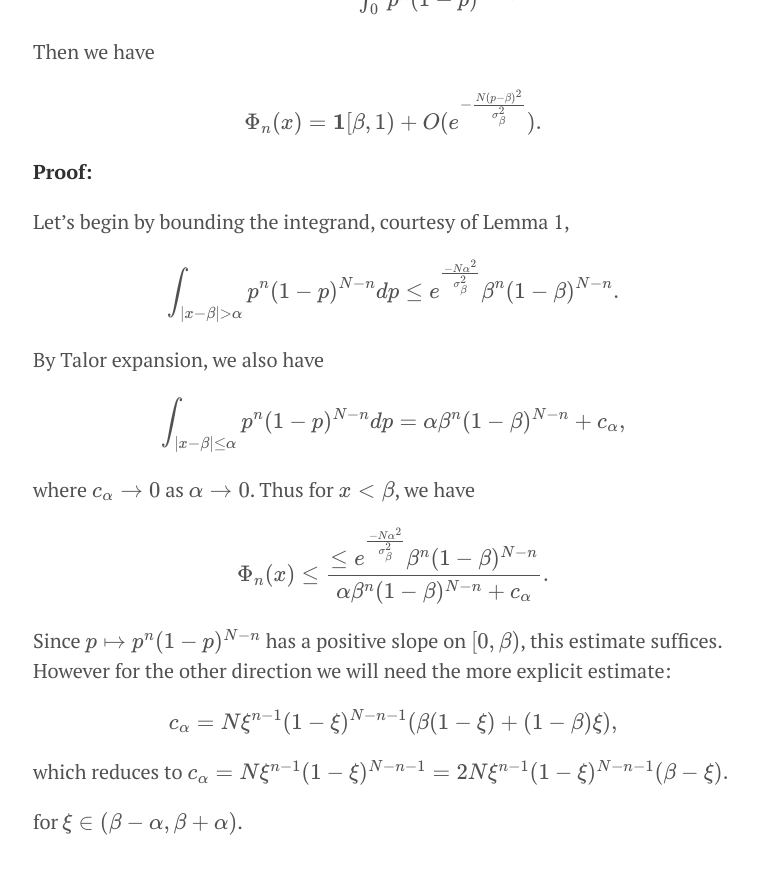
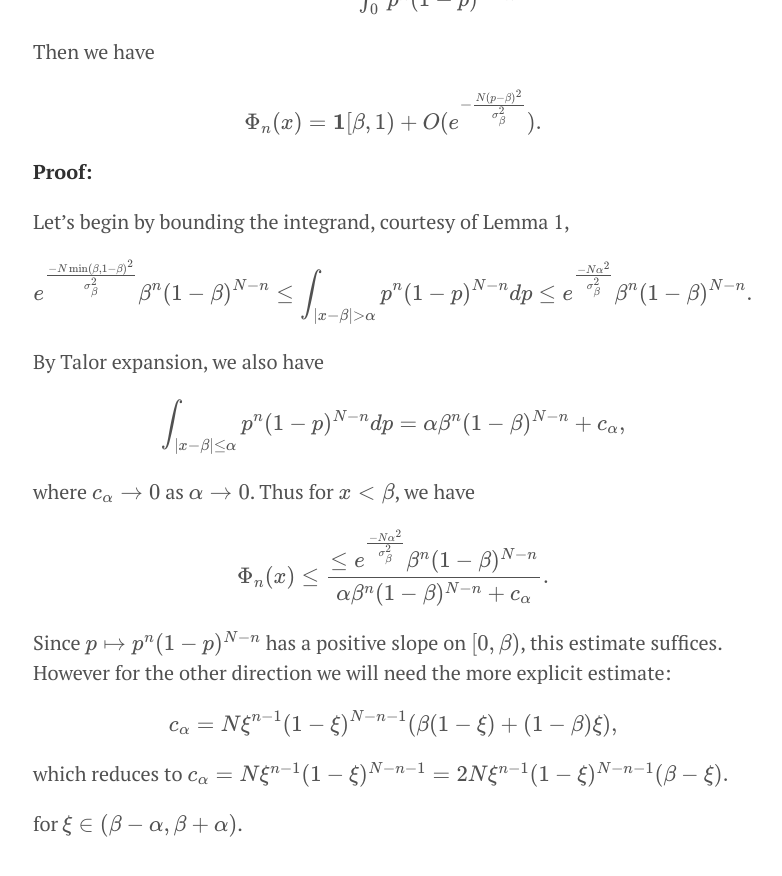
Before and after one commit to doriang102/doriang102.github.io, a Jekyll site: the page built from _posts/2017-06-10-hypothesis-testing-part-2-in-progress.md, in a window 1280 px wide and 900 px high, scrolled down 7738 px. Shown: the top 876 px of the window, without its empty margins (247-1029 px from the left). Built offline with Jekyll 4.4.1, drawn with Linux system fonts in a browser that asks for light colours; our own code applies the rules of GitHub Pages for plain Markdown files; formulas are drawn with MathJax 3.

Commit message:
Update 2017-06-10-hypothesis-testing-part-2-in-progress.md

```diff
--- a/_posts/2017-06-10-hypothesis-testing-part-2-in-progress.md
+++ b/_posts/2017-06-10-hypothesis-testing-part-2-in-progress.md
@@ -233,7 +233,7 @@
 
 Let's begin by bounding the integrand, courtesy of Lemma 1,
 
-$$ \int_{|x-\beta| > \alpha} p^n(1-p)^{N-n} dp \leq e^{\frac{-N \alpha^2}{\sigma_{\beta}^2}}\beta^n(1-\beta)^{N-n}.$$
+$$ e^{\frac{-N \min(\beta,1-\beta)^2}{\sigma_{\beta}^2}}\beta^n(1-\beta)^{N-n} \leq \int_{|x-\beta| > \alpha} p^n(1-p)^{N-n} dp \leq e^{\frac{-N \alpha^2}{\sigma_{\beta}^2}}\beta^n(1-\beta)^{N-n}.$$
 
 By Talor expansion, we also have
 
```
